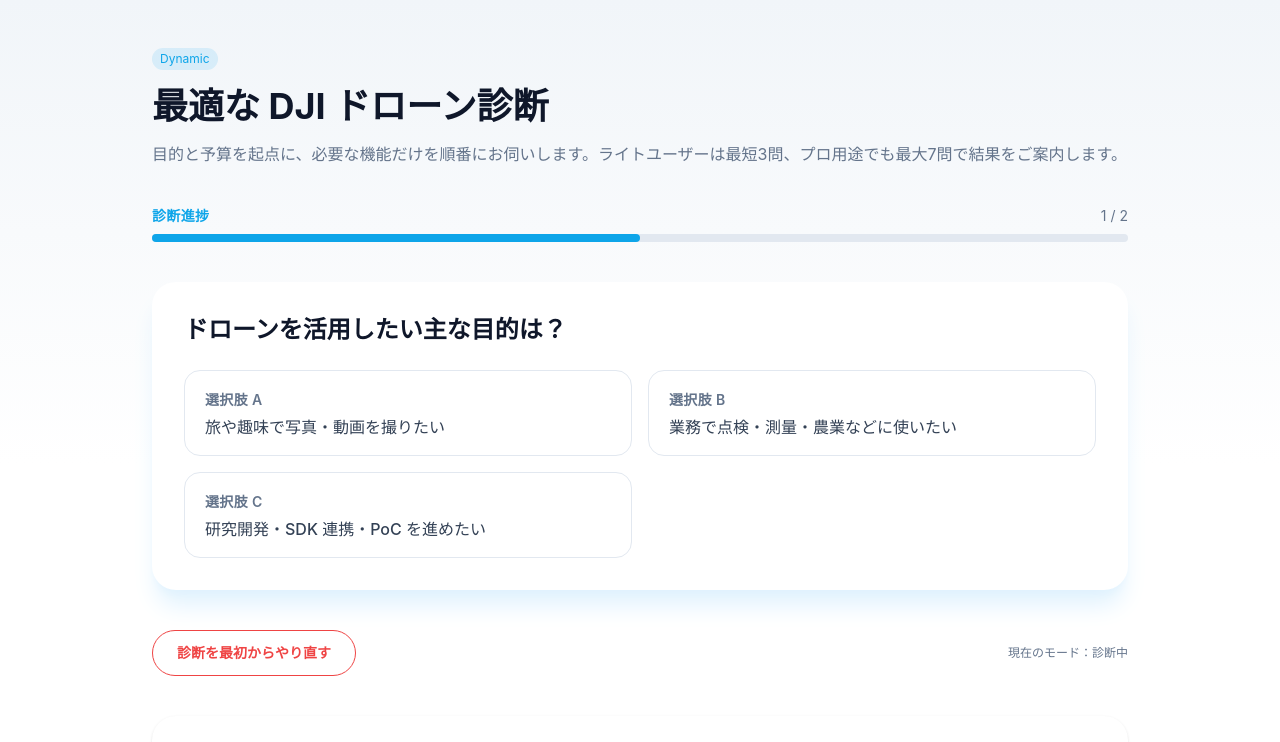
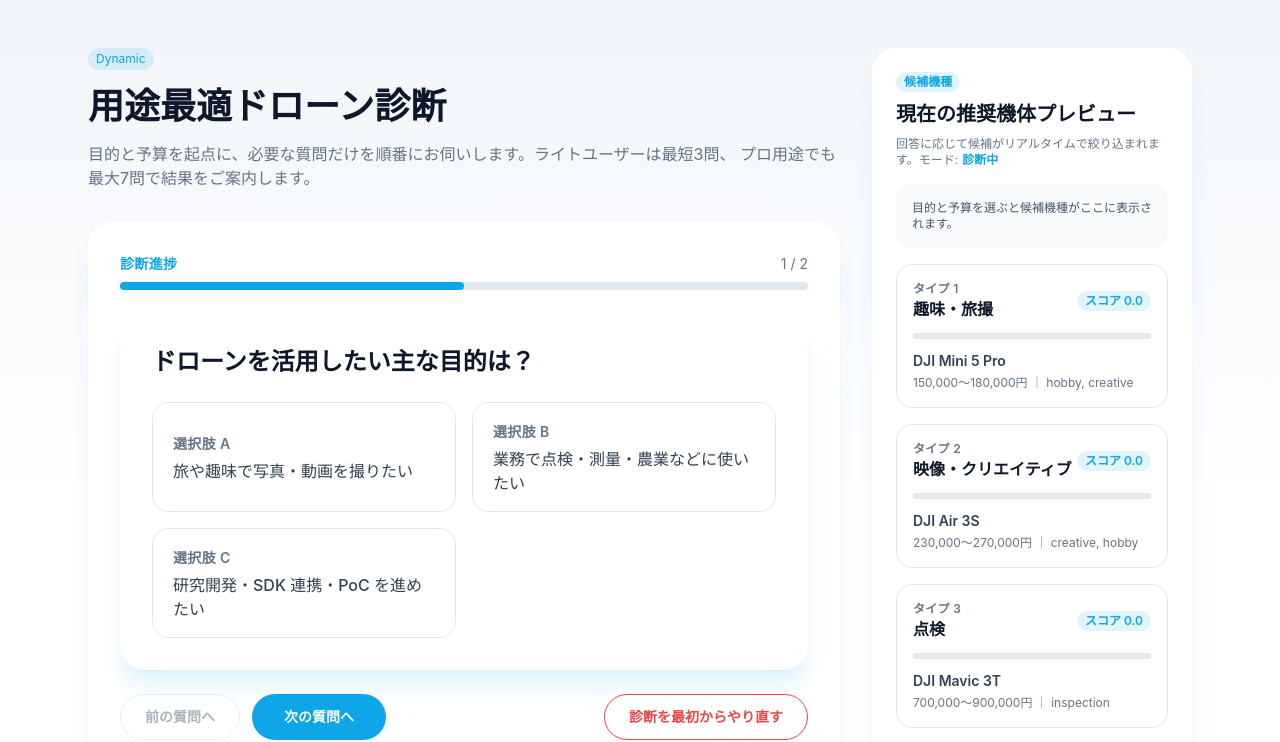
Before and after one commit to mihonodon-ui/dji-drone-finder, a Next.js app: page /diagnose in a window 1280 px wide. Shown: the top 742 px of the page. Built offline with nearby package versions, Linux system fonts and the light colour scheme.

Commit message:
Add candidate panel to dynamic diagnosis

```diff
--- a/src/app/diagnose/page.tsx
+++ b/src/app/diagnose/page.tsx
@@ -2,6 +2,7 @@
 
 import Link from "next/link";
 import { useMemo, useState } from "react";
+import CandidatePanel, { type CandidateEntry } from "@/components/CandidatePanel";
 import CTAButtons from "@/components/CTAButtons";
 import ProgressBar from "@/components/ProgressBar";
 import QuestionCard from "@/components/QuestionCard";
@@ -20,6 +21,8 @@ import {
   findQuestionById,
   isDiagnosisComplete,
   registerAnswer,
+  type ConstraintState,
+  type DiagnosisMode,
   type DiagnosisState
 } from "@/lib/dynamicDiagnosis";
 import { evaluateQuestionSet } from "@/lib/scoring";
@@ -35,12 +38,15 @@ function formatPriceRange(min?: number, max?: number) {
   return null;
 }
 
-function selectModelsWithBudget(type: DroneTypeKey, maxPrice?: number, minPrice?: number) {
+function selectModelsWithBudget(
+  type: DroneTypeKey,
+  constraints: ConstraintState
+) {
   const typeDetail = catalog.types[type];
   if (!typeDetail) {
     return {
       primary: undefined,
-      alternatives: [],
+      alternatives: [] as ReturnType<typeof resolveAlternativeModels>,
       note: undefined
     };
   }
@@ -53,10 +59,10 @@ function selectModelsWithBudget(type: DroneTypeKey, maxPrice?: number, minPrice?
 
   const affordable = candidates.filter((model) => {
     const { min, max } = model.priceJPY;
-    if (typeof maxPrice === "number" && min > maxPrice) {
+    if (typeof constraints.maxPrice === "number" && min > constraints.maxPrice) {
       return false;
     }
-    if (typeof minPrice === "number" && max < minPrice) {
+    if (typeof constraints.minPrice === "number" && max < constraints.minPrice) {
       return false;
     }
     return true;
@@ -66,14 +72,16 @@ function selectModelsWithBudget(type: DroneTypeKey, maxPrice?: number, minPrice?
     return {
       primary,
       alternatives,
-      note: maxPrice ? "ご選択の予算帯では該当モデルが見つかりませんでした。" : undefined
+      note: constraints.maxPrice
+        ? "選択中の予算帯では対応機種が見つかりません。予算または要件をご検討ください。"
+        : undefined
     };
   }
 
   const [first, ...rest] = affordable;
   const note =
     primary && first.id !== primary.id
-      ? "予算に合わせて代替候補をメインとして表示しています。"
+      ? "予算に合わせて代替候補を優先表示しています。"
       : undefined;
 
   return {
@@ -81,6 +89,34 @@ function selectModelsWithBudget(type: DroneTypeKey, maxPrice?: number, minPrice?
     alternatives: rest,
     note
   };
+}
+
+function buildCandidateEntries(
+  mode: DiagnosisMode,
+  evaluation: ReturnType<typeof evaluateQuestionSet>,
+  constraints: ConstraintState,
+  primaryType?: DroneTypeKey
+): CandidateEntry[] {
+  const ranked = evaluation.ranked.slice(0, 4);
+  if (!ranked.length) return [];
+
+  return ranked.flatMap((entry, index) => {
+    const typeDetail = catalog.types[entry.type];
+    if (!typeDetail) return [];
+    const { primary, alternatives, note } = selectModelsWithBudget(entry.type, constraints);
+    const representative = primary ?? alternatives[0];
+    return [
+      {
+        rank: index + 1,
+        typeKey: entry.type,
+        typeLabel: typeDetail.label,
+        score: entry.score,
+        model: representative,
+        fallback: note,
+        isPrimary: entry.type === primaryType && mode !== "unknown"
+      }
+    ];
+  });
 }
 
 export default function DiagnosePage() {
@@ -107,11 +143,10 @@ export default function DiagnosePage() {
   );
 
   const diagnosisComplete = isDiagnosisComplete(state, activeQuestions);
-
   const primaryType = evaluation.primary?.type;
   const typeDetail = primaryType ? catalog.types[primaryType] : undefined;
-  const models = primaryType
-    ? selectModelsWithBudget(primaryType, state.constraints.maxPrice, state.constraints.minPrice)
+  const modelSelection = primaryType
+    ? selectModelsWithBudget(primaryType, state.constraints)
     : { primary: undefined, alternatives: [], note: undefined };
   const resultTemplate = primaryType ? resolveResultTemplate(primaryType) : undefined;
 
@@ -123,6 +158,12 @@ export default function DiagnosePage() {
         : "";
 
   const budgetLabel = formatPriceRange(state.constraints.minPrice, state.constraints.maxPrice);
+  const hasAnswers = state.questionOrder.length > 0;
+
+  const candidateEntries = useMemo(
+    () => buildCandidateEntries(state.mode, evaluation, state.constraints, primaryType),
+    [evaluation, state.constraints, primaryType, state.mode]
+  );
 
   const handleSelect = (question: Question, option: QuestionOption) => {
     const nextState = registerAnswer(state, question, option);
@@ -147,8 +188,31 @@ export default function DiagnosePage() {
     handleSelect(currentQuestion, option);
   };
 
+  const handleNext = () => {
+    if (!currentQuestion) return;
+    if (!state.answers[currentQuestion.id]) {
+      setErrorMessage("選択肢をひとつ選んでから次へ進んでください。");
+      return;
+    }
+
+    const nextQuestionId = findNextQuestionId(dynamicQuestionSet, state);
+    if (!nextQuestionId) {
+      setCurrentQuestionId(undefined);
+      return;
+    }
+    setCurrentQuestionId(nextQuestionId);
+  };
+
+  const handlePrev = () => {
+    if (!currentQuestion) return;
+    const currentIndex = activeQuestions.findIndex((item) => item.id === currentQuestion.id);
+    if (currentIndex <= 0) return;
+    setCurrentQuestionId(activeQuestions[currentIndex - 1]?.id);
+  };
+
   const handleReset = () => {
-    setState(createInitialDiagnosisState());
+    const initialState = createInitialDiagnosisState();
+    setState(initialState);
     setCurrentQuestionId(dynamicQuestionSet.questions[0]?.id);
     setErrorMessage(null);
     setCopied(false);
@@ -167,21 +231,22 @@ export default function DiagnosePage() {
   };
 
   return (
-    <main className="mx-auto flex max-w-5xl flex-col gap-10 px-6 py-12">
+    <main className="mx-auto max-w-6xl px-6 py-12">
+      <div className="grid gap-8 xl:grid-cols-[minmax(0,1fr)_320px]">
+        <div className="flex flex-col gap-8">
           <header className="flex flex-col gap-4 text-center sm:text-left">
             <span className="badge badge-primary self-center sm:self-start">Dynamic</span>
-        <h1 className="text-3xl font-bold text-slate-900 sm:text-4xl">
-          最適な DJI ドローン診断
-        </h1>
+            <h1 className="text-3xl font-bold text-slate-900 sm:text-4xl">用途最適ドローン診断</h1>
             <p className="text-base text-muted">
-          目的と予算を起点に、必要な機能だけを順番にお伺いします。ライトユーザーは最短3問、プロ用途でも最大7問で結果をご案内します。
+              目的と予算を起点に、必要な質問だけを順番にお伺いします。ライトユーザーは最短3問、
+              プロ用途でも最大7問で結果をご案内します。
             </p>
           </header>
 
           {!diagnosisComplete && currentQuestion ? (
-        <>
+            <section className="flex flex-col gap-6 rounded-3xl bg-white p-8 shadow-xl shadow-sky-100">
               <ProgressBar
-            current={answeredCount + 1}
+                current={Number.isFinite(answeredCount) ? answeredCount + 1 : 1}
                 total={Math.max(totalQuestions, answeredCount + 1)}
                 label="診断進捗"
               />
@@ -194,6 +259,25 @@ export default function DiagnosePage() {
                 <p className="text-sm font-semibold text-danger">{errorMessage}</p>
               ) : null}
               <div className="flex flex-col gap-3 sm:flex-row sm:items-center sm:justify-between">
+                <div className="flex flex-wrap gap-3">
+                  <button
+                    type="button"
+                    onClick={handlePrev}
+                    className="rounded-full border border-slate-300 px-6 py-3 text-sm font-semibold text-slate-700 transition hover:border-primary hover:text-primary disabled:opacity-40"
+                    disabled={answeredCount === 0}
+                  >
+                    前の質問へ
+                  </button>
+                  <button
+                    type="button"
+                    onClick={handleNext}
+                    className="rounded-full bg-primary px-8 py-3 text-sm font-semibold text-white transition hover:bg-sky-500"
+                  >
+                    {findNextQuestionId(dynamicQuestionSet, state)
+                      ? "次の質問へ"
+                      : "診断結果を見る"}
+                  </button>
+                </div>
                 <button
                   type="button"
                   onClick={handleReset}
@@ -201,11 +285,8 @@ export default function DiagnosePage() {
                 >
                   診断を最初からやり直す
                 </button>
-            <span className="text-xs text-muted">
-              現在のモード：{state.mode === "unknown" ? "診断中" : state.mode === "light" ? "ライト" : "プロ"}
-            </span>
               </div>
-        </>
+            </section>
           ) : null}
 
           {diagnosisComplete ? (
@@ -215,7 +296,7 @@ export default function DiagnosePage() {
                   <h2 className="text-2xl font-bold text-slate-900">診断結果</h2>
                   <p className="text-sm text-muted">
                     回答内容に基づき、最適なタイプとおすすめ機体をご提案します。
-                {budgetLabel ? ` ご選択の予算帯：${budgetLabel}` : ""}
+                    {budgetLabel ? ` 選択予算帯：${budgetLabel}` : ""}
                   </p>
                 </div>
                 <div className="flex flex-wrap gap-3">
@@ -239,22 +320,27 @@ export default function DiagnosePage() {
                 <ResultCard
                   typeLabel={typeDetail.label}
                   template={resultTemplate}
-              primaryModel={models.primary}
-              alternativeModels={models.alternatives}
+                  primaryModel={modelSelection.primary}
+                  alternativeModels={modelSelection.alternatives}
                   score={evaluation.primary?.score}
                 />
               ) : (
                 <div className="rounded-3xl bg-white p-8 text-slate-700 shadow">
-              診断結果を確定できませんでした。回答をリセットして再度お試しください。
+                  診断結果を確定できませんでした。回答を追加してから再度お試しください。
                 </div>
               )}
 
-          {models.note ? (
-            <div className="rounded-3xl bg-slate-50 p-4 text-sm text-slate-700">{models.note}</div>
+              {modelSelection.note ? (
+                <div className="rounded-3xl bg-slate-50 p-4 text-sm text-slate-700">
+                  {modelSelection.note}
+                </div>
               ) : null}
 
               {resultTemplate ? (
-            <CTAButtons primary={resultTemplate.cta} secondary={resultTemplate.secondaryCta} />
+                <CTAButtons
+                  primary={resultTemplate.cta}
+                  secondary={resultTemplate.secondaryCta}
+                />
               ) : null}
 
               <section className="rounded-3xl bg-white p-6 shadow">
@@ -289,8 +375,12 @@ export default function DiagnosePage() {
                         className="flex flex-col gap-1 rounded-2xl border border-slate-200 px-4 py-4"
                       >
                         <div className="flex items-center justify-between">
-                      <span className="text-sm font-semibold text-slate-500">{detail.label}</span>
-                      <span className="text-lg font-bold text-slate-900">{score.toFixed(1)}</span>
+                          <span className="text-sm font-semibold text-slate-500">
+                            {detail.label}
+                          </span>
+                          <span className="text-lg font-bold text-slate-900">
+                            {score.toFixed(1)}
+                          </span>
                         </div>
                         <p className="text-xs text-muted">{detail.summary}</p>
                       </div>
@@ -304,11 +394,20 @@ export default function DiagnosePage() {
           <section className="rounded-3xl bg-white p-6 shadow">
             <h3 className="text-lg font-semibold text-slate-900">診断の進め方</h3>
             <ul className="mt-3 list-disc space-y-2 pl-5 text-sm text-slate-700">
-          <li>最初に目的と予算をお伺いし、ライト/プロモードを自動判定します。</li>
-          <li>ライトモードは最短3問で完了。プロモードは最大7問で詳しい要件を把握します。</li>
+              <li>最初に目的と予算をお伺いし、ライト／プロモードを自動判定します。</li>
+              <li>ライトモードは最短3問で完了。プロモードは最大7問で詳細要件を把握します。</li>
               <li>診断途中でリセットしたい場合は「診断を最初からやり直す」を押してください。</li>
             </ul>
           </section>
+        </div>
+
+        <CandidatePanel
+          candidates={candidateEntries}
+          constraints={state.constraints}
+          mode={state.mode}
+          hasAnswers={hasAnswers}
+        />
+      </div>
     </main>
   );
 }
--- /dev/null
+++ b/src/components/CandidatePanel.tsx
@@ -0,0 +1,142 @@
+import type { DiagnosisMode, ConstraintState } from "@/lib/dynamicDiagnosis";
+import type { CatalogModel } from "@/lib/types";
+import clsx from "clsx";
+
+export interface CandidateEntry {
+  rank: number;
+  typeKey: string;
+  typeLabel: string;
+  score: number;
+  model?: CatalogModel;
+  fallback?: string;
+  isPrimary: boolean;
+}
+
+interface CandidatePanelProps {
+  candidates: CandidateEntry[];
+  constraints: ConstraintState;
+  mode: DiagnosisMode;
+  hasAnswers: boolean;
+}
+
+function formatPrice(model?: CatalogModel) {
+  if (!model) return "該当なし";
+  const { min, max } = model.priceJPY;
+  const minText = min.toLocaleString("ja-JP");
+  const maxText = max.toLocaleString("ja-JP");
+  return `${minText}〜${maxText}円`;
+}
+
+function formatConstraints(constraints: ConstraintState) {
+  const chips: string[] = [];
+  if (constraints.maxPrice) {
+    chips.push(`予算: 〜${constraints.maxPrice.toLocaleString("ja-JP")}円`);
+  }
+  if (constraints.minPrice) {
+    chips.push(`下限予算: ${constraints.minPrice.toLocaleString("ja-JP")}円〜`);
+  }
+  if (constraints.requiredSensors?.length) {
+    chips.push(`必須センサー: ${constraints.requiredSensors.join(", ")}`);
+  }
+  return chips;
+}
+
+export function CandidatePanel({
+  candidates,
+  constraints,
+  mode,
+  hasAnswers
+}: CandidatePanelProps) {
+  const chips = formatConstraints(constraints);
+  const maxScore = Math.max(0, ...candidates.map((item) => item.score));
+
+  return (
+    <aside className="sticky top-6 flex h-fit flex-col gap-4 rounded-3xl bg-white p-6 shadow-xl shadow-sky-100">
+      <header className="flex flex-col gap-2">
+        <span className="badge badge-primary w-fit text-xs font-semibold">候補機種</span>
+        <h2 className="text-xl font-semibold text-slate-900">
+          現在の推奨機体プレビュー
+        </h2>
+        <p className="text-xs text-muted">
+          回答に応じて候補がリアルタイムで絞り込まれます。モード:
+          <span className="ml-1 font-semibold text-primary">
+            {mode === "light" ? "ライト" : mode === "pro" ? "プロ" : "診断中"}
+          </span>
+        </p>
+        {chips.length ? (
+          <div className="flex flex-wrap gap-2">
+            {chips.map((chip) => (
+              <span key={chip} className="badge badge-primary bg-sky-100 text-xs text-primary">
+                {chip}
+              </span>
+            ))}
+          </div>
+        ) : null}
+      </header>
+
+      {!hasAnswers ? (
+        <div className="rounded-2xl bg-slate-50 p-4 text-xs text-slate-600">
+          目的と予算を選ぶと候補機種がここに表示されます。
+        </div>
+      ) : null}
+
+      <div className="flex flex-col gap-4">
+        {candidates.length ? (
+          candidates.map((candidate) => {
+            const { model, typeLabel, fallback } = candidate;
+            const scoreRatio = maxScore ? Math.max(candidate.score / maxScore, 0) : 0;
+            return (
+              <div
+                key={`${candidate.typeKey}-${candidate.rank}`}
+                className={clsx(
+                  "rounded-2xl border px-4 py-4 transition",
+                  candidate.isPrimary
+                    ? "border-primary bg-sky-50 shadow"
+                    : "border-slate-200 bg-white"
+                )}
+              >
+                <div className="flex items-center justify-between">
+                  <div className="flex flex-col">
+                    <span className="text-xs font-semibold uppercase tracking-wide text-slate-500">
+                      タイプ {candidate.rank}
+                    </span>
+                    <span className="text-base font-semibold text-slate-900">
+                      {typeLabel}
+                    </span>
+                  </div>
+                  <span className="badge badge-primary text-xs font-semibold">
+                    スコア {candidate.score.toFixed(1)}
+                  </span>
+                </div>
+                <div className="mt-3 h-1.5 w-full rounded-full bg-slate-200">
+                  <div
+                    className="h-full rounded-full bg-primary transition-all duration-300"
+                    style={{ width: `${Math.round(scoreRatio * 100)}%` }}
+                  />
+                </div>
+                <div className="mt-3 flex flex-col gap-1 text-sm text-slate-700">
+                  <span className="font-semibold">
+                    {model ? model.name : "該当する機種がありません"}
+                  </span>
+                  {model ? (
+                    <span className="text-xs text-muted">
+                      {formatPrice(model)}
+                      {model.typeTags?.length ? ` ｜ ${model.typeTags.join(", ")}` : ""}
+                    </span>
+                  ) : null}
+                  {fallback ? <span className="text-xs text-warning">{fallback}</span> : null}
+                </div>
+              </div>
+            );
+          })
+        ) : (
+          <div className="rounded-2xl bg-slate-50 p-4 text-xs text-slate-600">
+            条件に合致する候補がまだありません。回答を追加すると絞り込まれます。
+          </div>
+        )}
+      </div>
+    </aside>
+  );
+}
+
+export default CandidatePanel;
```
Lines whose indentation alone changed are shown as unchanged.
